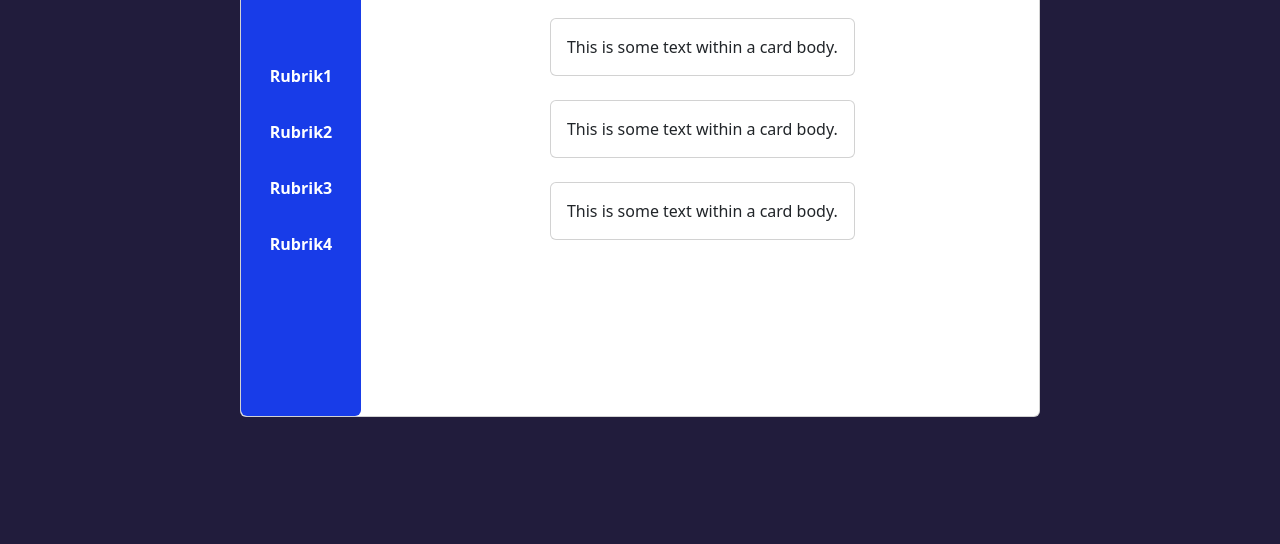
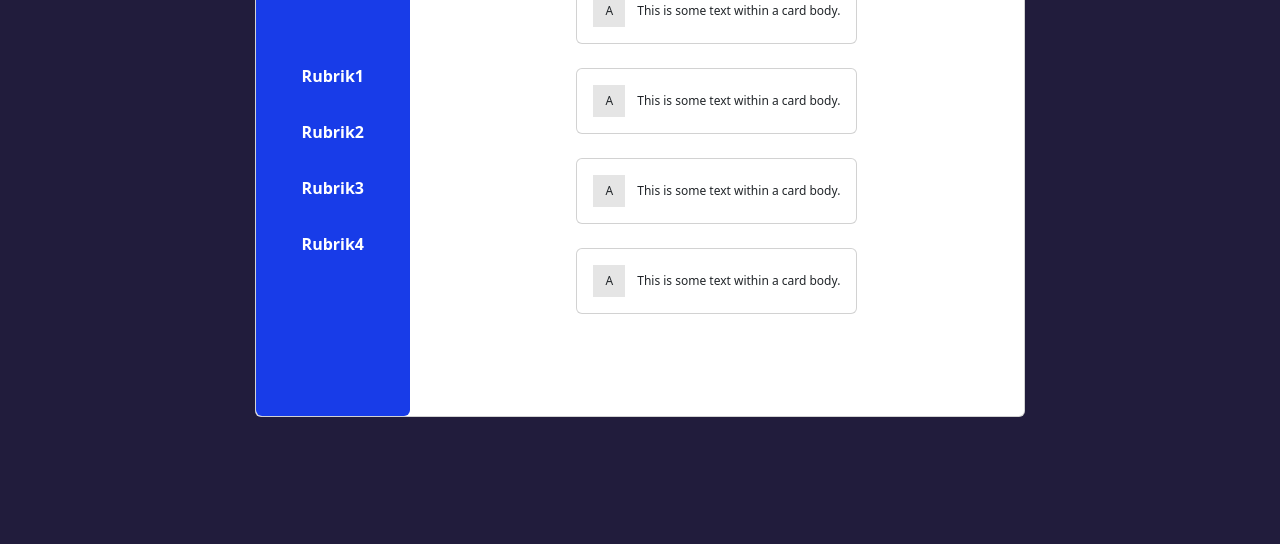
Before and after one commit to SilvanStuber/QuizApp, a plain HTML site: page index.html in a window 1280 px wide. Shown: the part 306-850 px from the top of the page. Drawn offline with nearby package versions, Linux system fonts and the light colour scheme.

Commit message:
style card

```diff
--- a/index.html
+++ b/index.html
@@ -29,10 +29,10 @@
       </div>
     </nav>
     <div class="content-container">
-        <div class="card mb-3" style="max-width: 800px;">
+      <div class="card mb-3">
         <div class="row g-0 card-container">
-              <div class="col-md-4 card-selection" style="max-width: 120px;">
-               <img class="logo-quizapp" src="./img/logo 2.png" alt="logo">
+          <div class="col-md-4 card-selection">
+            <img class="logo-quizapp" src="./img/logo 2.png" alt="logo" />
             <div class="category-container">
               <span class="category"><b>Rubrik1</b></span>
               <span class="category"><b>Rubrik2</b></span>
@@ -40,27 +40,39 @@
               <span class="category"><b>Rubrik4</b></span>
             </div>
           </div>
-              <div class="col-md-8 p-2">
-                <div class="card-body answer-container">
+          <div class="col-md-8 p-2 answer-container">
+            <div class="card-body">
               <h5 class="card-title">Card title</h5>
               <div class="card mt-4">
-                    <div class="card-body">
-                      This is some text within a card body.
+                <div class="card-body answer-card">
+                  <div class="letter-card">
+                    <span>A</span>
+                  </div>
+                  <span>This is some text within a card body.</span>
                 </div>
               </div>
               <div class="card mt-4">
-                    <div class="card-body">
-                      This is some text within a card body.
+                <div class="card-body answer-card">
+                  <div class="letter-card">
+                    <span>A</span>
+                  </div>
+                  <span>This is some text within a card body.</span>
                 </div>
               </div>
               <div class="card mt-4">
-                    <div class="card-body">
-                      This is some text within a card body.
+                <div class="card-body answer-card">
+                  <div class="letter-card">
+                    <span>A</span>
+                  </div>
+                  <span>This is some text within a card body.</span>
                 </div>
               </div>
               <div class="card mt-4">
-                    <div class="card-body">
-                      This is some text within a card body.
+                <div class="card-body answer-card">
+                  <div class="letter-card">
+                    <span>A</span>
+                  </div>
+                  <span>This is some text within a card body.</span>
                 </div>
               </div>
             </div>
--- a/style.css
+++ b/style.css
@@ -14,7 +14,7 @@ body {
 
 .card-container {
   height: 70vh;
-  width: 80vw;
+  width: 60vw !important;
 }
 
 .card-selection {
@@ -24,6 +24,7 @@ body {
   justify-content: flex-start;
   align-items: center;
   flex-direction: column;
+  width: 20% !important;
 }
 
 .logo-quizapp {
@@ -55,9 +56,35 @@ body {
   border-left: 4px solid white;
 }
 
+.card-title {
+  font-size: 32px;
+  padding-bottom: 12px;
+}
+
 .answer-container {
     display: flex;
     justify-content: center;
     align-items: center;
     flex-direction: column;
+    width: 80% !important;
+    margin-top: 24px !important;
 }
+
+.answer-card {
+  display: flex;
+  justify-content: center;
+  align-items: center;
+  gap: 12px;
+  font-size: 12px;
+}
+
+
+.letter-card {
+  display: flex;
+  justify-content: center;
+  align-items: center;
+  background-color: rgba(0, 0, 0, 0.1);
+  width: 32px;
+  height: 32px;
+  font-size: 12px;
+}
```
Lines whose indentation alone changed are shown as unchanged.
